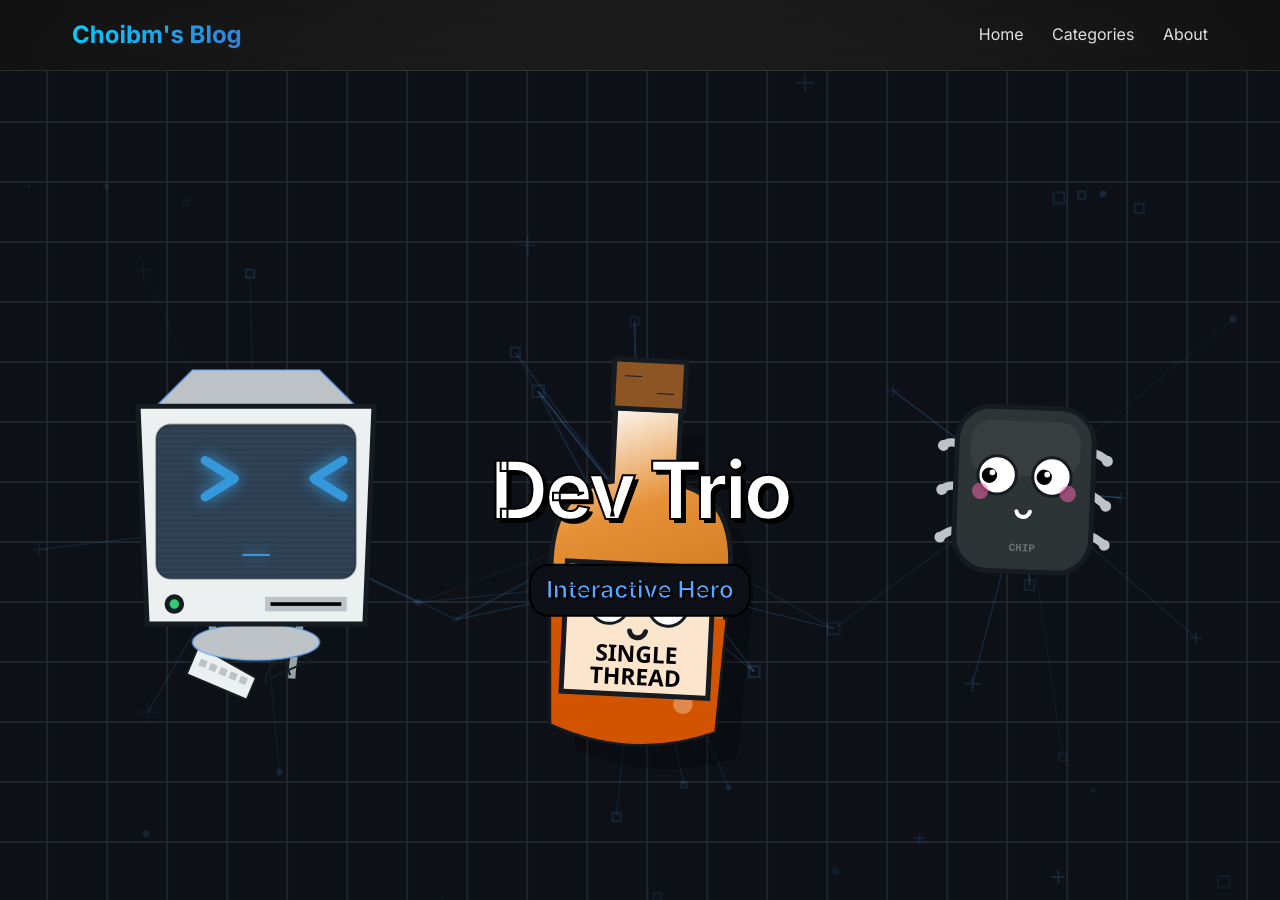
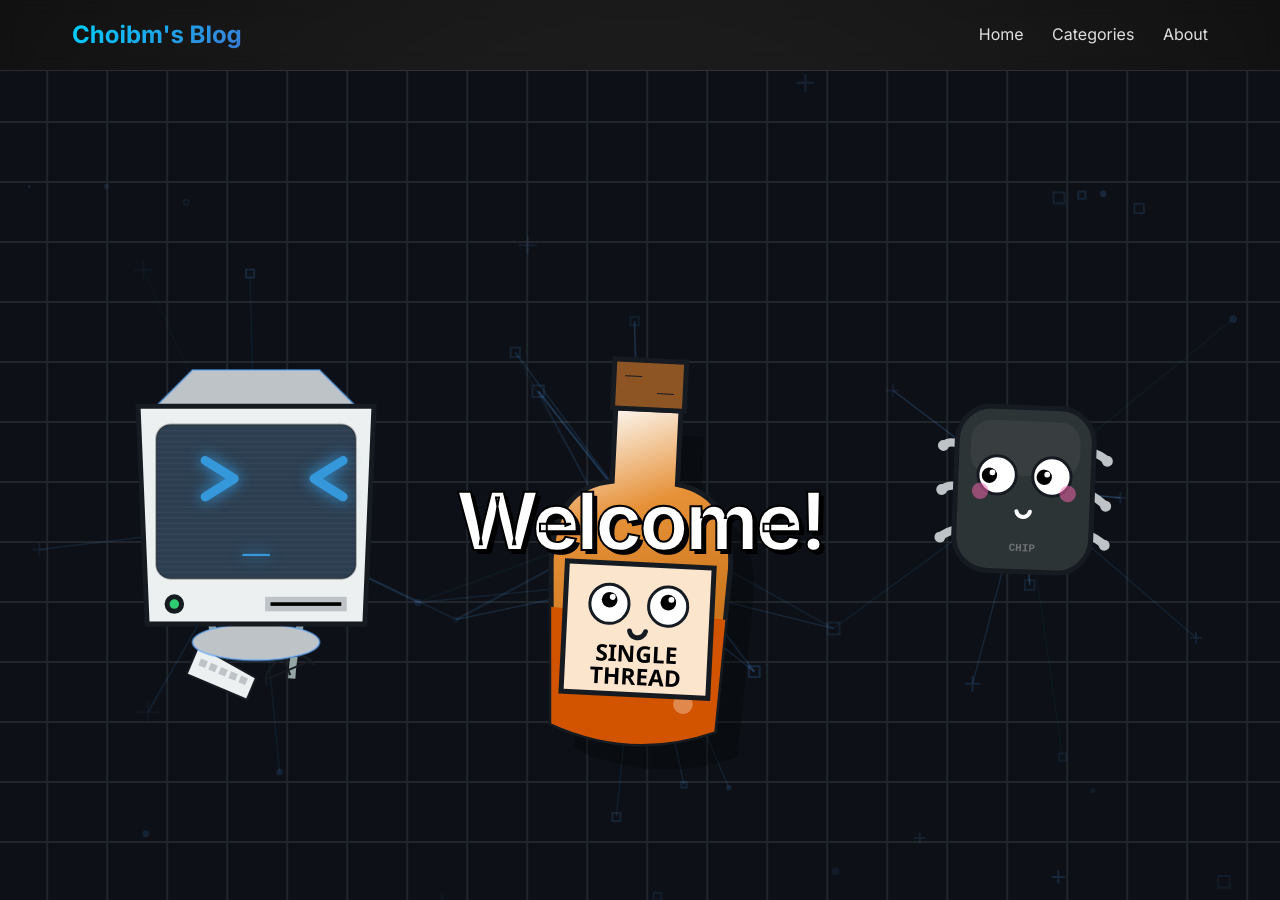
Before and after one commit to Choibm/choibm.github.io, a Jekyll site: the page built from index.html, in a window 1280 px wide and 900 px high. Built offline with Jekyll 4.4.1, drawn with Linux system fonts in a browser that asks for light colours.

Commit message:
no text here

```diff
--- a/_includes/hero.html
+++ b/_includes/hero.html
@@ -1,8 +1,7 @@
 <div class="hero-container">
     <canvas id="heroCanvas"></canvas>
     <div class="hero-text">
-        <h1>Dev Trio</h1>
-        <p>Interactive Hero</p>
+        <h1>Welcome!</h1>
     </div>
 </div>
 <script src="{{ '/assets/js/hero.js' | relative_url }}"></script>
```
